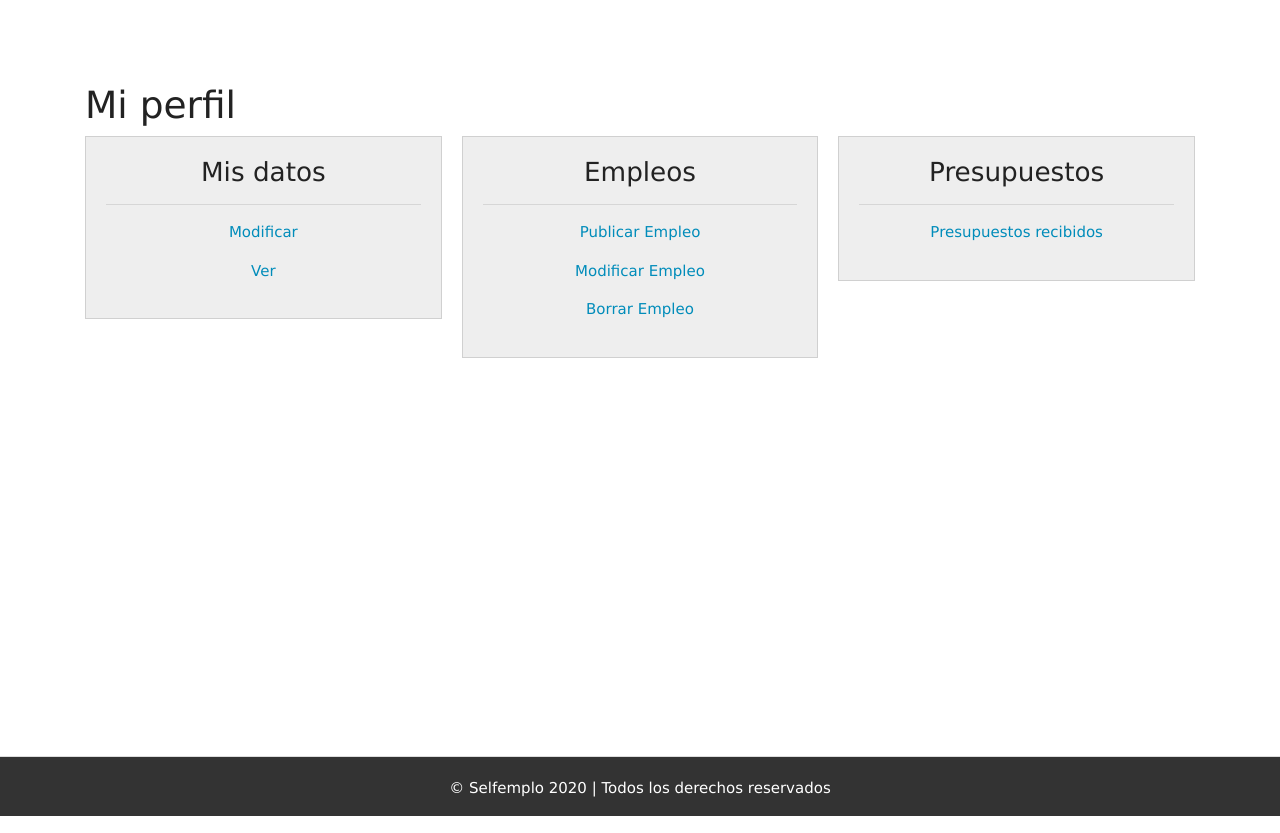
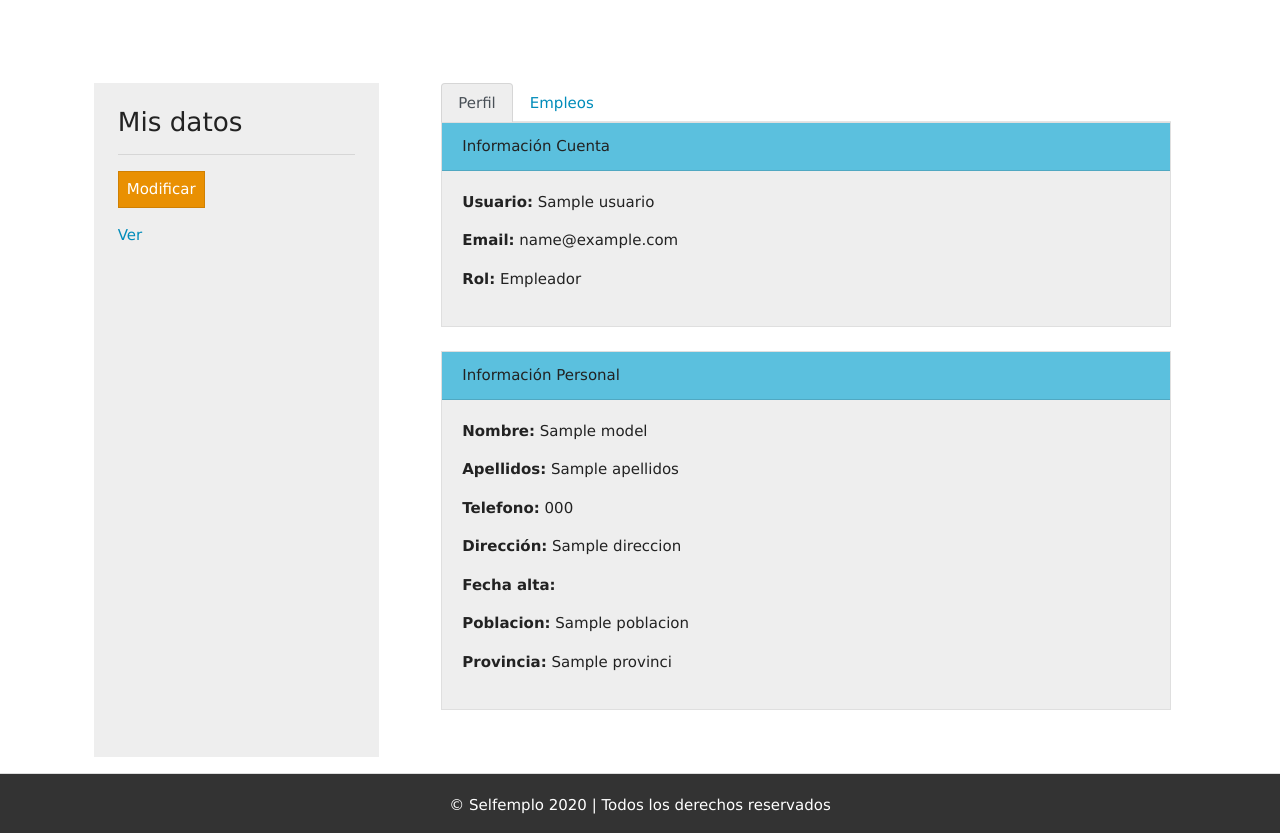
Before and after one commit to jujerez/selfemplo, a Yii app: template views/empleadores/perfil.php in a window 1280 px wide. Run offline with PHP 8.4 and a stand-in for Yii, Linux system fonts and the light colour scheme; the template is opened without the code that fills it: most values are stand-ins (such as "Sample title", 1, 10 or a date in 2020); data that the repository does not hold is empty; some libraries are stand-ins or nearby versions.

Commit message:
Tabs pane con mi perfil y mis empleos

```diff
--- a/controllers/EmpleadoresController.php
+++ b/controllers/EmpleadoresController.php
@@ -12,6 +12,7 @@
 use yii\web\Controller;
 use yii\web\NotFoundHttpException;
 use yii\filters\VerbFilter;
+use yii\helpers\Json;
 use yii\web\Response;
 
 /**
@@ -192,4 +193,9 @@
 
         throw new NotFoundHttpException('The requested page does not exist.');
     }
+
+    public function actionTabsData() {
+        $html = $this->renderPartial('update');
+        return Json::encode($html);
+    }
 }
--- a/views/empleadores/perfil.php
+++ b/views/empleadores/perfil.php
@@ -1,7 +1,13 @@
 <?php
 
+use app\models\Empleos;
+use kartik\tabs\TabsX;
 use yii\bootstrap4\Html;
+use yii\data\ActiveDataProvider;
+use yii\helpers\Url;
 use yii\widgets\DetailView;
+use yii\widgets\ListView;
+use yii\widgets\Pjax;
 
 /* @var $this yii\web\View */
 /* @var $model app\models\Empleadores */
@@ -11,12 +17,126 @@
 $this->params['breadcrumbs'][] = $this->title;
 \yii\web\YiiAsset::register($this);
 ?>
+
+
 <main class="empleadores-view container">
 
-   <section class="row">
-       <div class="col">
-           <h1>Mi perfil</h1>
-            <div class="card-columns">
+   <section class="row justify-content-around">
+       <aside class="col-3 bg-light p-4">
+            <div class="sidebar">
+                <div class="img-perfil text-center">
+
+                </div>
+                <h3>Mis datos</h3><hr>
+                <p><?= Html::a('Modificar', ['empleadores/update', 'id' => $model->usuario_id], ['class' =>'btn btn-warning']) ?></p>
+                <p><?= Html::a('Ver', ['empleadores/view', 'id' => $model->usuario_id], ['class' =>'text-primary']) ?></p>
+            </div>
+        </aside>
+
+       <div class="col-8">
+
+            <ul class="nav nav-tabs" id="myTab" role="tablist" aria-orientation="vertical">
+                <li class="nav-item">
+                    <a class="nav-link active"
+                       id="home-tab"
+                       data-toggle="tab"
+                       href="#perfil"
+                       role="tab"
+                       aria-controls="perfil"
+                       aria-selected="true">
+                       <i class="fas fa-user"></i> Perfil
+                    </a>
+                </li>
+                <li class="nav-item">
+                    <a class="nav-link"
+                        id="profile-tab"
+                        data-toggle="tab"
+                        href="#profile"
+                        role="tab"
+                        aria-controls="profile"
+                        aria-selected="false">
+                        <i class="far fa-clipboard"></i> Empleos
+                    </a>
+                </li>
+
+            </ul>
+            <div class="tab-content" id="myTabContent">
+                <div class="tab-pane fade show active" id="perfil" role="tabpanel" aria-labelledby="perfil-tab">
+                    <div class="card mb-4">
+                        <div class="card-header bg-info">
+                            Información Cuenta
+                        </div>
+
+                        <div class="card-body bg-light">
+                                <p><strong>Usuario:</strong> <?= $model->usuario->nombre?></p>
+                                <p><strong>Email:</strong> <?= $model->usuario->email?></p>
+                                <p><strong>Rol:</strong> Empleador</p>
+
+
+                        </div>
+
+                    </div>
+
+                    <div class="card mb-4">
+                        <div class="card-header bg-info">
+                            Información Personal
+                        </div>
+
+                        <div class="card-body bg-light">
+                                <p><strong>Nombre:</strong> <?= Html::encode( $model->nombre) ?></p>
+                                <p><strong>Apellidos:</strong> <?= Html::encode($model->apellidos) ?></p>
+                                <p><strong>Telefono:</strong> <?= Html::encode($model->telefono) ?></p>
+                                <p><strong>Dirección:</strong> <?= Html::encode($model->direccion) ?></p>
+                                <p><strong>Fecha alta:</strong> <?= Yii::$app->formatter->asDate($model->created_at)?></p>
+                                <p><strong>Poblacion:</strong> <?= Html::encode($model->poblacion->nombre)?></p>
+                                <p><strong>Provincia:</strong> <?= Html::encode($model->provinci->nombre) ?></p>
+
+                        </div>
+
+                    </div>
+                </div>
+                <div class="tab-pane fade" id="profile" role="tabpanel" aria-labelledby="profile-tab">
+                    <div class="card mb-4">
+                            <div class="card-header bg-info">
+                                Mis empleos publicados
+                            </div>
+
+                            <div class="card-body bg-light">
+                            <?php
+                            $dataProvider = new ActiveDataProvider([
+                                'query' => Empleos::find()
+                                ->where(['empleador_id' => $model->usuario->id]),
+                            ]);
+
+                            $dataProvider->pagination = ['pageSize' => 5];
+                            Pjax::begin();
+                            echo ListView::widget([
+                              'dataProvider' => $dataProvider,
+                              'summary' => '',
+                              'itemView' => '_empleos',
+                              'layout' => '{items}
+
+                                <div class="row">
+                                    <div class="col-12">
+                                        {pager}
+                                    </div>
+                                </div>
+
+                              ',
+                          ]);
+                          Pjax::end();
+                          ?>
+
+                            </div>
+
+                        </div>
+                    </div>
+                </div>
+                <div class="tab-pane fade" id="contact" role="tabpanel" aria-labelledby="contact-tab">asdcasdc</div>
+            </div>
+
+
+            <!-- <div class="card-columns">
                 <div class="card bg-light">
                     <div class="card-body text-center">
                         <h3>Mis datos</h3><hr>
@@ -45,7 +165,7 @@
                 </div>
 
             </div>
-       </div>
+       </aside> -->
    </section>
 
 </main>
--- a/web/css/site.css
+++ b/web/css/site.css
@@ -254,4 +254,13 @@
 
 }
 
-/* FIN ANIMACIONES, TRANSFORMACIONES Y TRANSICIONES */
+/* TABS*/
+.nav-tabs .nav-link {
+    border: 1px solid transparent;
+    border-top-left-radius: .25rem;
+    border-top-right-radius: .25rem;
+    background-color: transparent;
+}
+.nav-tabs .nav-link.active {
+    background-color: #eee;
+}
```
Also changed, not shown: views/empleadores/_empleos.php (added, +56 -0 lines), 1 other file.
